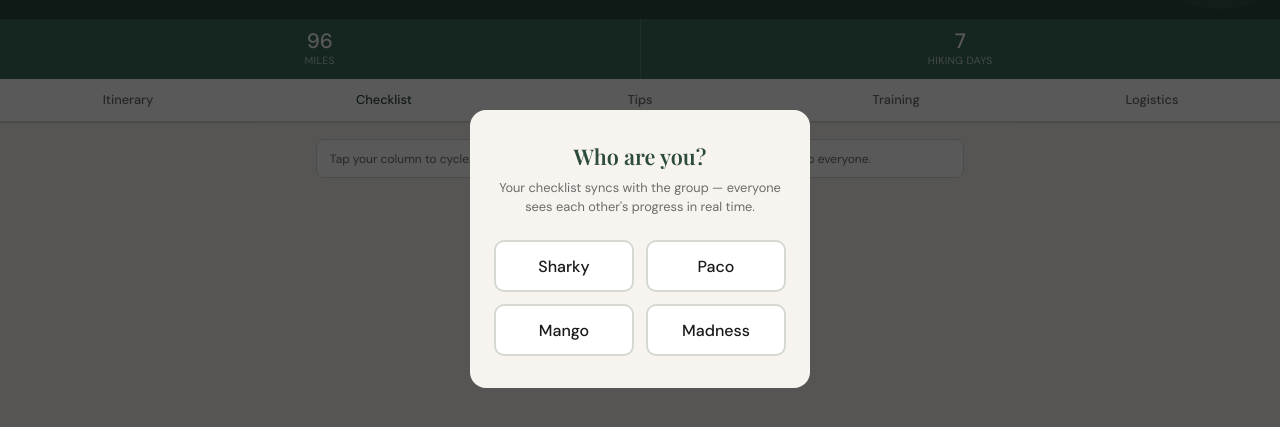
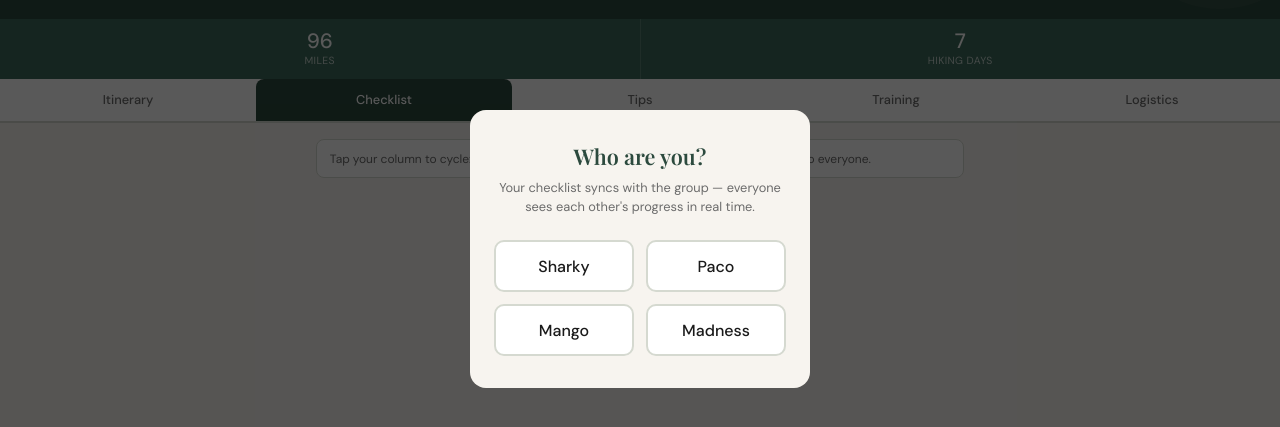
Before and after one commit to SeanMcTex/whw, a plain HTML site: page index.html in a window 1280 px wide. Shown: the part 151-578 px from the top of the page. Drawn offline with nearby package versions, Linux system fonts and the light colour scheme; no server answers.

Commit message:
Make active tab more prominent with filled background

```diff
--- a/index.html
+++ b/index.html
@@ -46,7 +46,7 @@
   /* Tabs */
   .tabs { display: flex; background: white; border-bottom: 2px solid var(--border); overflow-x: auto; }
   .tab { flex: 1; min-width: 70px; padding: 0.8rem 0.5rem; background: none; border: none; cursor: pointer; font-family: 'DM Sans', sans-serif; font-size: 0.8rem; font-weight: 500; color: var(--text-muted); border-bottom: 2px solid transparent; margin-bottom: -2px; transition: all 0.15s; white-space: nowrap; }
-  .tab.active { color: var(--highland); border-bottom-color: var(--highland); }
+  .tab.active { color: #fff; background: var(--highland); border-bottom-color: var(--highland); border-radius: 8px 8px 0 0; }
   .tab:hover:not(.active) { color: var(--text); background: var(--mist); }
 
   /* Hiker bar */
```
